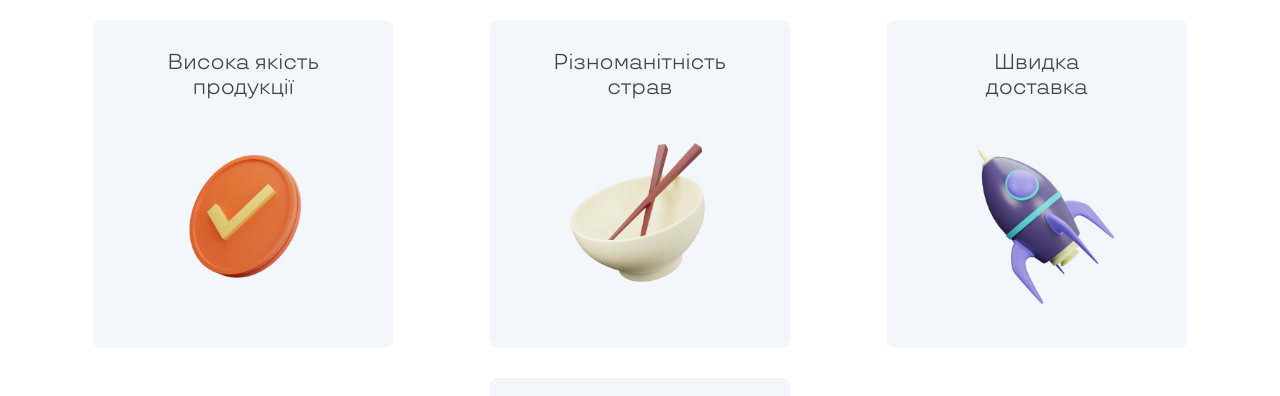
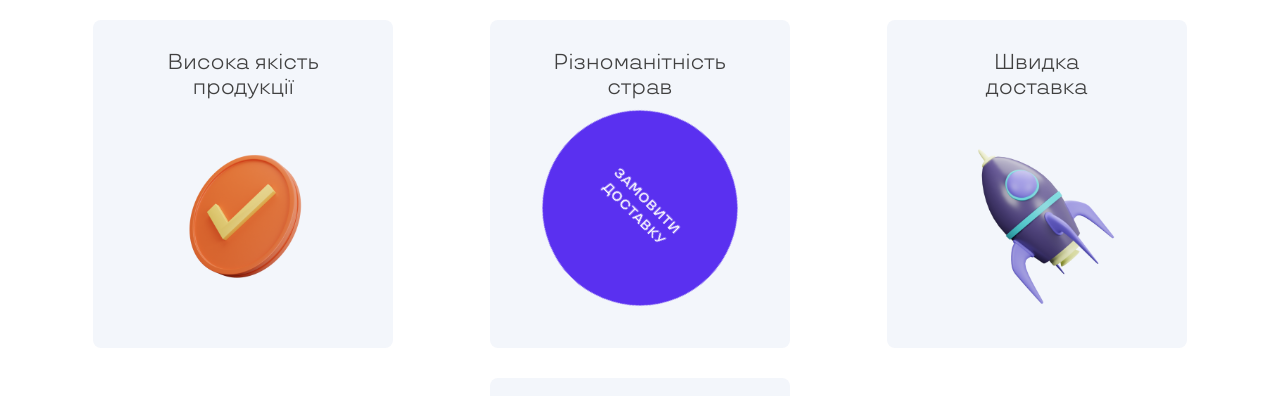
Before and after one commit to polPintero/foodDelivery, a Vue app: page / in a window 1280 px wide. Shown: the part 397-793 px from the top of the page. Built offline with nearby package versions, Linux system fonts and the light colour scheme.

Commit message:
created delivery btn

```diff
--- a/src/App.vue
+++ b/src/App.vue
@@ -1,11 +1,13 @@
 <script setup>
 import MainComp from "./components/MainComp.vue";
 import CardsList from "./components/CardsList.vue";
+import DeliveryBtn from "./components/DeliveryBtn.vue";
 </script>
 
 <template>
   <MainComp></MainComp>
   <CardsList></CardsList>
+  <DeliveryBtn></DeliveryBtn>
 </template>
 
 <style >
--- /dev/null
+++ b/src/components/DeliveryBtn.vue
@@ -0,0 +1,47 @@
+<template>
+    <button class="delivery-btn">
+        Замовити доставку
+    </button>
+</template>
+
+<script>
+export default {
+    name: 'DeliveryBtn',
+}
+</script>
+
+<style lang="scss">
+.delivery-btn {
+    position: fixed;
+    bottom: 0;
+    left: 50%;
+    aspect-ratio: 1;
+    width: 195px;
+    font-family: 'TTTravels-DemiBold';
+    line-height: 130%;
+    letter-spacing: 0.03rem;
+    background: #5A30F0;
+    color: white;
+    text-transform: uppercase;
+    padding: 50px 25px;
+    border-radius: 50%;
+    border: none;
+    outline: none;
+    animation-name: rotateBtn;
+    animation-duration: 10s;
+    animation-iteration-count: infinite;
+    animation-timing-function: linear;
+    cursor: pointer;
+}
+@keyframes rotateBtn {
+    0% {
+        transform: translate(-50%, -50%) rotate(-45deg);
+    }
+    50% {
+        transform: translate(-50%, -50%) rotate(45deg);
+    }
+    100% {
+        transform: translate(-50%, -50%) rotate(-45deg);
+    }
+}
+</style>
```
